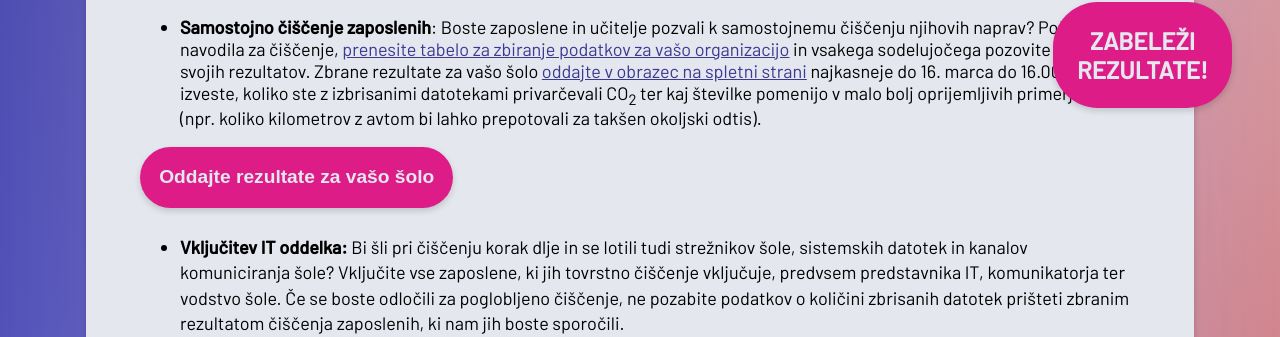
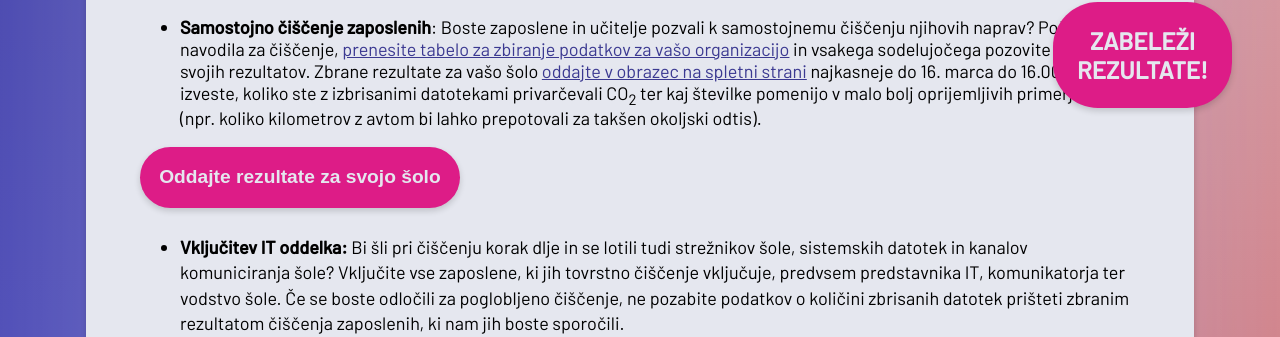
Before and after one commit to ewba/dcd-si, a Jekyll site: the page built from sola.md, in a window 1280 px wide and 900 px high, scrolled down 1431 px. Shown: the part 94-431 px from the top of the window. Built offline with Jekyll 4.4.1, drawn with Linux system fonts in a browser that asks for light colours.

Commit message:
Update sola.md

```diff
--- a/sola.md
+++ b/sola.md
@@ -36,7 +36,7 @@ Ker je to enostaven ukrep, s katerim lahko okrepite svoja trajnostna prizadevanj
 - **Samostojno čiščenje zaposlenih**: Boste zaposlene in učitelje pozvali k samostojnemu čiščenju njihovih naprav? Pošljite jim navodila za čiščenje, [prenesite tabelo za zbiranje podatkov za vašo organizacijo](https://docs.google.com/spreadsheets/d/1QiAlI4AaGp24_rOKqpIe1AJVLWCjUqn0M_M3Ng7uquY/edit#gid=0) in vsakega sodelujočega pozovite k vpisu svojih rezultatov. Zbrane rezultate za vašo šolo [oddajte v obrazec na spletni strani]({{ site.submitURL }}) najkasneje do 16. marca do 16.00 ure, da izveste, koliko ste z izbrisanimi  datotekami privarčevali  CO<sub>2</sub> ter kaj številke pomenijo v malo bolj oprijemljivih primerjavah (npr. koliko kilometrov z avtom bi lahko prepotovali za takšen okoljski odtis).
 
 <button>
-		<a href="{{ site.submitURL }}">Oddajte rezultate za vašo šolo</a>
+		<a href="{{ site.submitURL }}">Oddajte rezultate za svojo šolo</a>
 </button>
 
 - **Vključitev IT oddelka:** Bi šli pri čiščenju korak dlje in se lotili tudi strežnikov šole, sistemskih datotek in kanalov komuniciranja šole? Vključite vse zaposlene, ki jih tovrstno čiščenje vključuje, predvsem predstavnika IT, komunikatorja ter vodstvo šole. Če se boste odločili za poglobljeno čiščenje, ne pozabite podatkov o količini zbrisanih datotek prišteti zbranim rezultatom čiščenja zaposlenih, ki nam jih boste sporočili.
```
